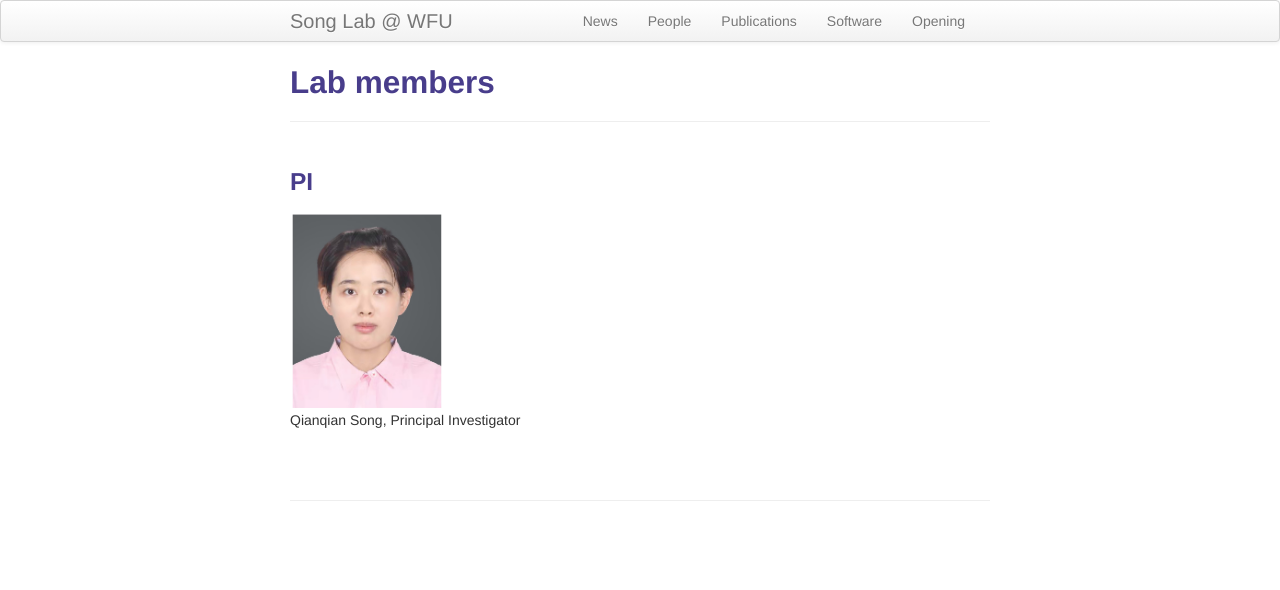
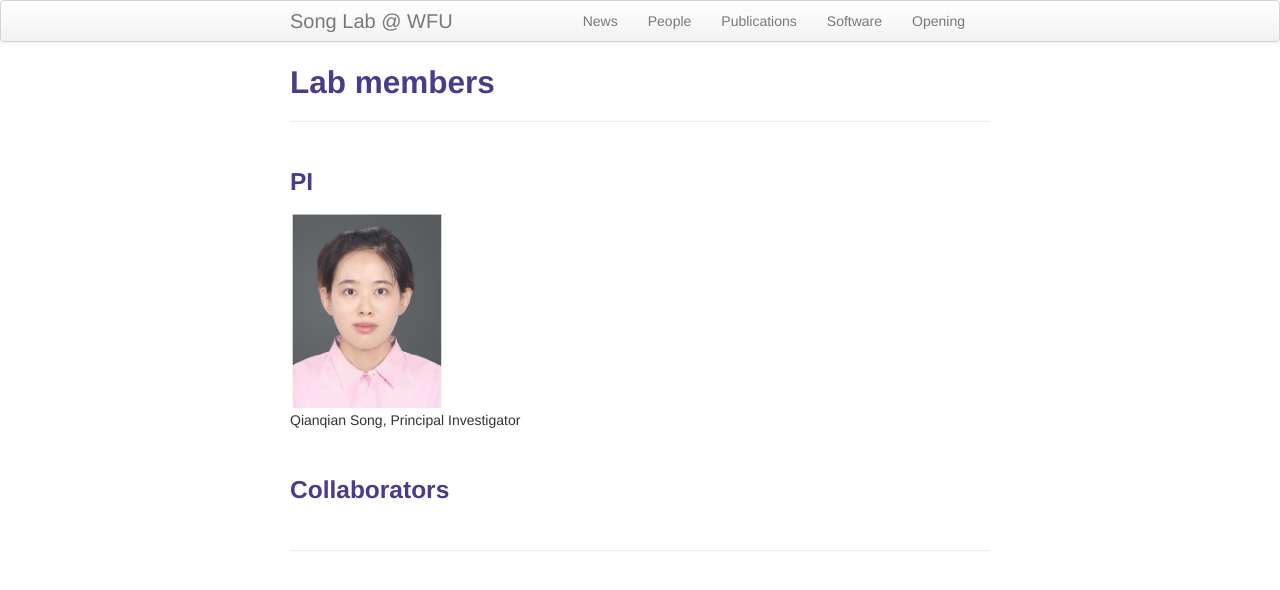
Before and after one commit to songqianqianlab/songqianqianlab.github.io2, a Jekyll site: the page built from pages/people.md, in a window 1280 px wide. Shown: the top 590 px of the page. Built offline with Jekyll 4.4.1, drawn with Linux system fonts in a browser that asks for light colours.

Commit message:
Update people.md

```diff
--- a/pages/people.md
+++ b/pages/people.md
@@ -19,3 +19,6 @@ description: Song Lab members
 Qianqian Song, Principal Investigator
 
 <br/>
+
+
+### Collaborators
```
